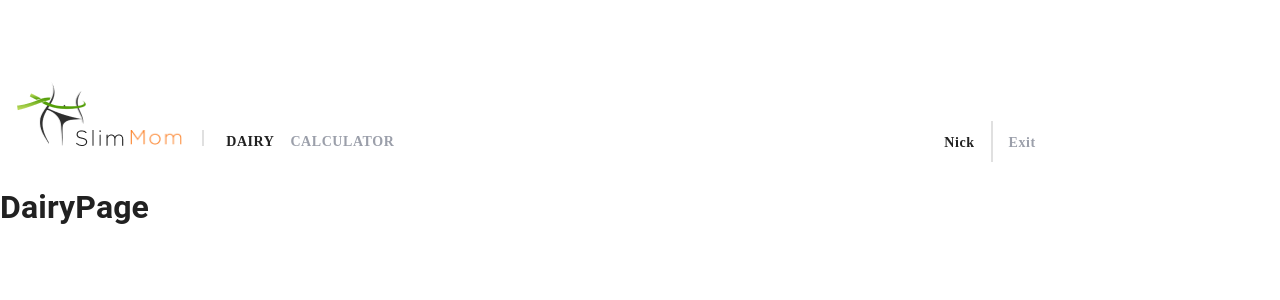
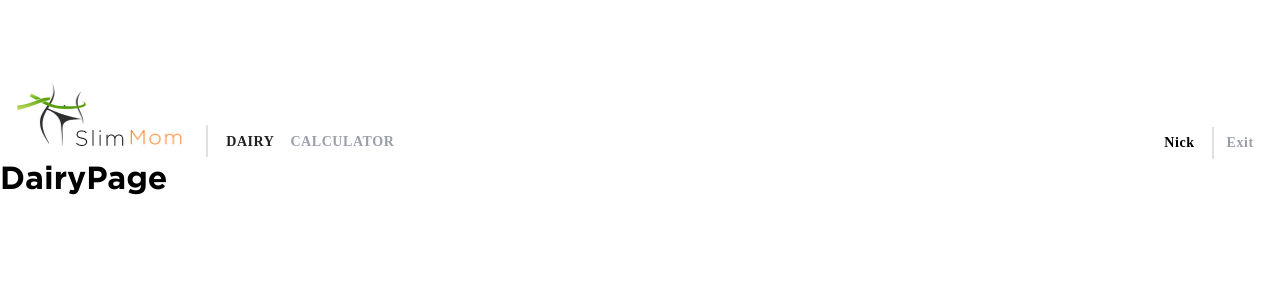
Before and after one commit to denyskuz/slimmom, a React (Create React App) app: page /dairy in a window 1280 px wide. Shown: the top 300 px of the page. Built offline with nearby package versions, Linux system fonts and the light colour scheme.

Commit message:
Style Burger

```diff
--- a/src/components/App.jsx
+++ b/src/components/App.jsx
@@ -1,5 +1,5 @@
 import { ThemeProvider, createTheme } from '@mui/material/styles';
-import CssBaseline from '@mui/material/CssBaseline';
+import { GlobalStyle } from './GlobalStyle';
 import { Routes, Route, Navigate } from 'react-router-dom';
 import { lazy } from 'react';
 import Layout from './Layout';
@@ -22,7 +22,7 @@ export const App = () => {
   return (
     <>
       <ThemeProvider theme={darkTheme}>
-        <CssBaseline />
+        <GlobalStyle />
         <Routes>
           <Route path="/" element={<Layout />}>
             <Route
--- a/src/components/Header/AppBar/AppBar.jsx
+++ b/src/components/Header/AppBar/AppBar.jsx
@@ -1,4 +1,3 @@
-// import { useMediaQuery } from 'react-responsive';
 // import Container from 'components/Container';
 import AuthNav from 'components/Header/AuthNav';
 import UserMenu from 'components/Header/UserMenu';
--- a/src/components/Header/AppBar/AppBar.styled.js
+++ b/src/components/Header/AppBar/AppBar.styled.js
@@ -47,9 +47,17 @@ export const Wrapper = styled.div`
     position: absolute;
     bottom: 0;
     left: 60px;
-    border-right: 2px solid;
-    border-color: #e0e0e0;
-    padding-right: 20px;
+
+    ::after{
+    content: '';
+    display: block;
+    position: absolute;
+    top: -7px;
+    left: -20px;
+    height: 32px;
+    width: 2px;
+    background-color: #e0e0e0;
+    }
   }
 `;
 
@@ -60,19 +68,23 @@ export const LoggedWrapper = styled.div`
     position: absolute;
     bottom: 0;
     left: 60px;
-    border-right: 2px solid;
-    border-color: #e0e0e0;
-    padding-right: 20px;
+
+    ::after{
+    content: '';
+    display: block;
+    position: absolute;
+    top: -5px;
+    left: 130px;
+    height: 32px;
+    width: 2px;
+    background-color: #e0e0e0;
+    }
   }
 `;
 
 export const LogoLink = styled(NavLink)`
   display: flex;
   align-items: center;
-
-  @media screen and (min-width: 768px) {
-    margin-right: 330px;
-  }
 
   @media only screen and (min-width: 1280px) {
     position: relative;
@@ -128,6 +140,10 @@ export const UserMenuWrapperDesk = styled.div`
     align-items: center;
     margin-right: 50px;
   }
+
+  @media screen and (min-width: 1280px) {
+    margin-right: 0;
+  }
 `;
 
 export const UserMenuWrapper = styled.div`
--- /dev/null
+++ b/src/components/Header/UserInfo/index.js
@@ -0,0 +1 @@
+export { default } from './UserInfo';
--- a/src/components/Header/UserMenu/UserMenu.styled.js
+++ b/src/components/Header/UserMenu/UserMenu.styled.js
@@ -7,7 +7,7 @@ export const List = styled.div`
 
   @media only screen and (min-width: 1280px) {
     display: flex;
-    margin-right: 550px;
+    margin-right: 770px;
   }
 `;
 
@@ -37,6 +37,7 @@ export const ListItem = styled(NavLink)`
 `;
 
 export const UserInfoWrapper = styled.div`
+  position: relative;
   display: flex;
   align-items: center;
   margin-left: auto;
@@ -52,8 +53,17 @@ export const UserName = styled.h2`
   letter-spacing: 0.04em;
   margin: 0;
   padding: 15px 16px 13px 0;
-  border-right: 2px solid;
-  border-color: #e0e0e0;
+
+  ::after{
+    content: '';
+    display: block;
+    position: absolute;
+    top: 5px;
+    right: 40px;
+    height: 32px;
+    width: 2px;
+    background-color: #e0e0e0;
+    }
 `;
 
 export const Button = styled.button`
```
Also changed, not shown: src/components/Header/UserInfo/UserInfo.jsx (added, +21 -0 lines), src/components/Header/UserInfo/UserInfo.styled.js (added, +47 -0 lines).
